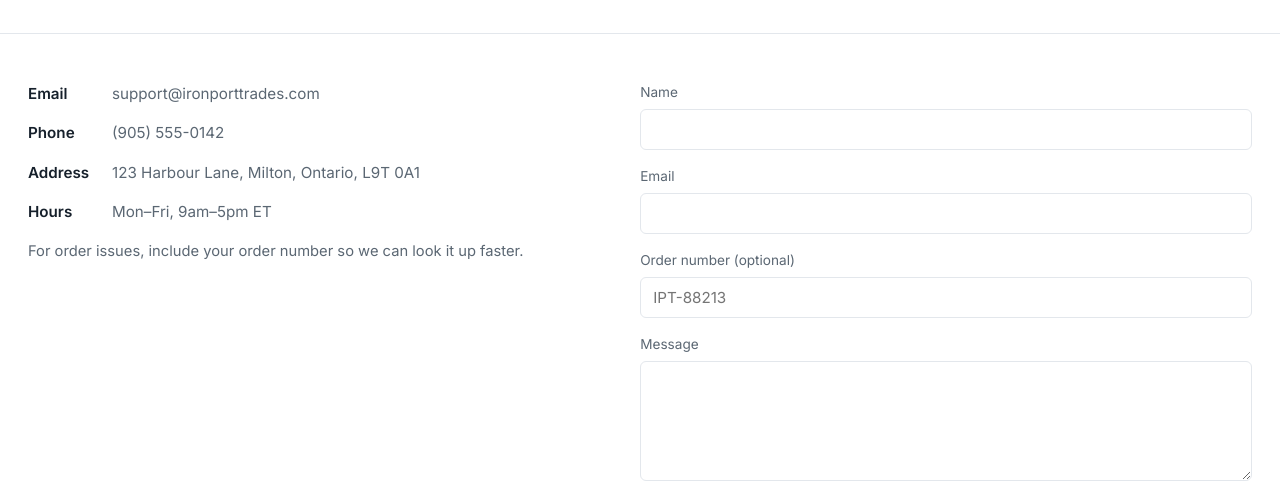
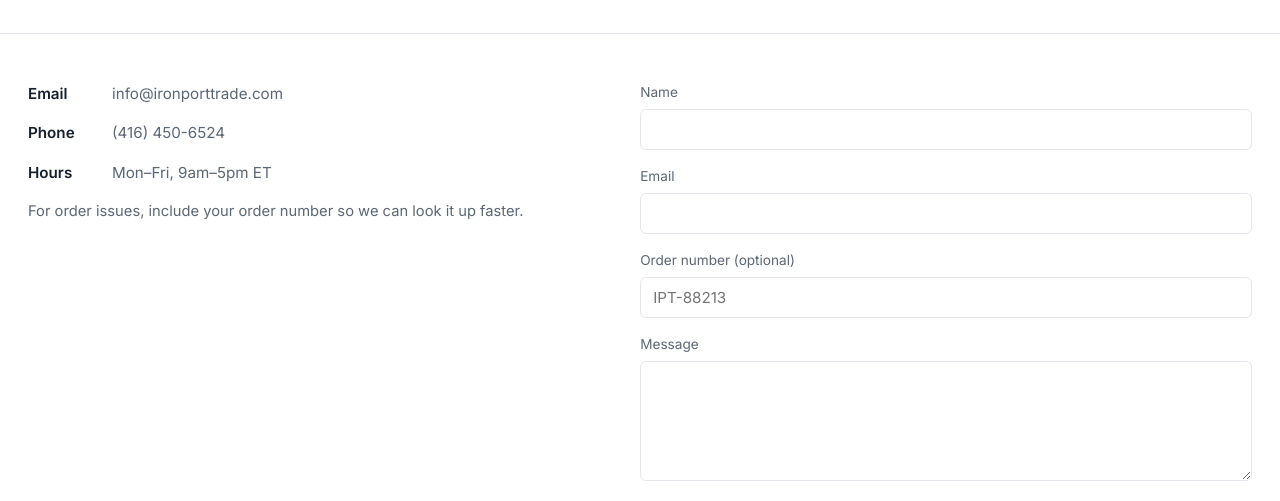
Before and after one commit to hassankhalid22/ironport-trades, a plain HTML site: page contact.html in a window 1280 px wide. Shown: the part 232-733 px from the top of the page. Drawn offline with Linux system fonts and the light colour scheme.

Commit message:
Update contact.html

```diff
--- a/contact.html
+++ b/contact.html
@@ -143,7 +143,6 @@ footer{border-top:1px solid var(--line);padding:36px 0;}
 .footer-row{display:flex;justify-content:space-between;align-items:center;flex-wrap:wrap;gap:16px;}
 .footer-row .fine{font-size:0.85rem;color:var(--ink-soft);max-width:52ch;}
 
-/* ---- Content pages: About / Contact / Shipping & Returns / Privacy & Terms ---- */
 .page-hero{padding:52px 0 36px;border-bottom:1px solid var(--line);}
 .page-hero h1{font-size:clamp(1.9rem,3.6vw,2.5rem);max-width:22ch;}
 .page-hero p{color:var(--ink-soft);font-size:1.05rem;max-width:60ch;margin:14px 0 0;}
@@ -187,7 +186,6 @@ footer{border-top:1px solid var(--line);padding:36px 0;}
   nav{gap:16px;}
   .contact-grid{grid-template-columns:1fr;gap:36px;}
 }
-
 </style>
 </head>
 <body>
@@ -220,9 +218,8 @@ footer{border-top:1px solid var(--line);padding:36px 0;}
     <div class="wrap contact-grid" style="max-width:none;">
       <div>
         <ul class="info-list">
-          <li><strong>Email</strong> support@ironporttrades.com</li>
-          <li><strong>Phone</strong> (905) 555-0142</li>
-          <li><strong>Address</strong> 123 Harbour Lane, Milton, Ontario, L9T 0A1</li>
+          <li><strong>Email</strong> info@ironporttrade.com</li>
+          <li><strong>Phone</strong> (416) 450-6524</li>
           <li><strong>Hours</strong> Mon–Fri, 9am–5pm ET</li>
         </ul>
         <p style="color:var(--ink-soft);font-size:0.92rem;">For order issues, include your order number so we can look it up faster.</p>
```
